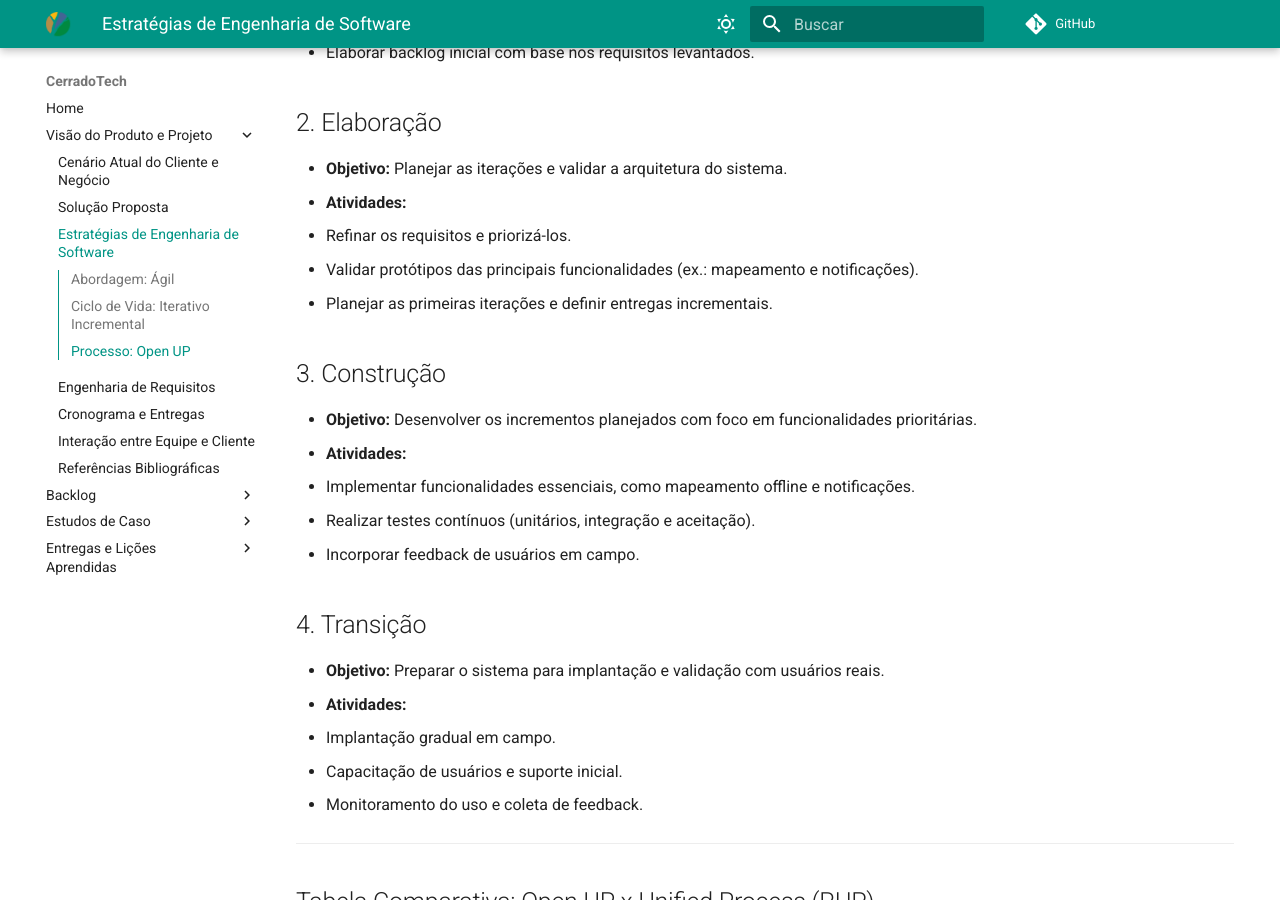
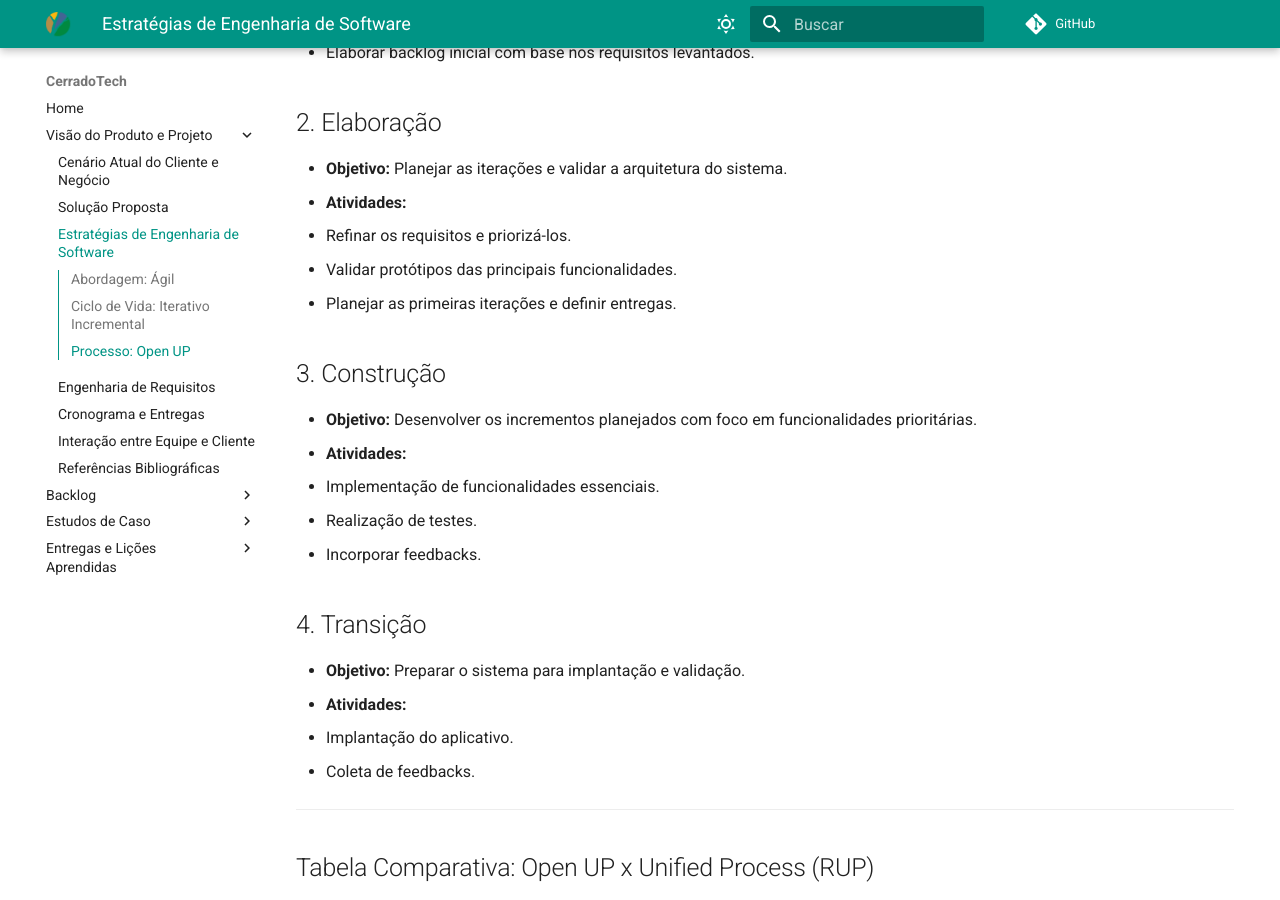
Before and after one commit to mdsreq-fga-unb/2024.2-T03-CerradoTech, an MkDocs documentation site: the page built from docs/sections/estrategia.md, in a window 1280 px wide and 900 px high, scrolled down 1531 px. Built offline with MkDocs 1.6.1 and Material for MkDocs 9.7.7, drawn with Linux system fonts in a browser that asks for light colours; comment, search, counter and statistics services are not loaded; some of the changed text lies outside the part shown.

Commit message:
Pequenos ajustes nos textos

```diff
--- a/docs/sections/estrategia.md
+++ b/docs/sections/estrategia.md
@@ -49,22 +49,21 @@ O **Open UP** é um processo ágil baseado no Rational Unified Process (RUP), co
 - **Objetivo:** Planejar as iterações e validar a arquitetura do sistema.
 - **Atividades:**
   1. Refinar os requisitos e priorizá-los.
-  2. Validar protótipos das principais funcionalidades (ex.: mapeamento e notificações).
-  3. Planejar as primeiras iterações e definir entregas incrementais.
+  2. Validar protótipos das principais funcionalidades.
+  3. Planejar as primeiras iterações e definir entregas.
 
 ## 3. Construção
 - **Objetivo:** Desenvolver os incrementos planejados com foco em funcionalidades prioritárias.
 - **Atividades:**
-  1. Implementar funcionalidades essenciais, como mapeamento offline e notificações.
-  2. Realizar testes contínuos (unitários, integração e aceitação).
-  3. Incorporar feedback de usuários em campo.
+  1. Implementação de funcionalidades essenciais.
+  2. Realização de testes.
+  3. Incorporar feedbacks.
 
 ## 4. Transição
-- **Objetivo:** Preparar o sistema para implantação e validação com usuários reais.
+- **Objetivo:** Preparar o sistema para implantação e validação.
 - **Atividades:**
-  1. Implantação gradual em campo.
-  2. Capacitação de usuários e suporte inicial.
-  3. Monitoramento do uso e coleta de feedback.
+  1. Implantação do aplicativo.
+  2. Coleta de feedbacks.
 
 ---
 
@@ -92,9 +91,9 @@ O **Open UP** foi escolhido para o RADIS Cerrado por sua abordagem leve e ágil,
 
 ### Atividades Selecionadas no Open UP
 
-1. **Criação do Backlog:** Identificar e priorizar funcionalidades essenciais, como mapeamento de propriedades e notificações.
+1. **Criação do Backlog:** Identificar e priorizar funcionalidades essenciais.
 2. **Desenvolvimento Incremental:** Iterações curtas focadas em funcionalidades de maior impacto.
-3. **Testes e Validação:** Feedback constante com base em uso real pelos usuários.
+3. **Testes e Validação:** Feedbacks constantes.
 4. **Documentação Ágil:** Garantir o registro mínimo necessário para comunicação e continuidade.
 
 ---
```
Also changed, not shown: other parts of docs/sections/estrategia.md (+2 -0 lines).
